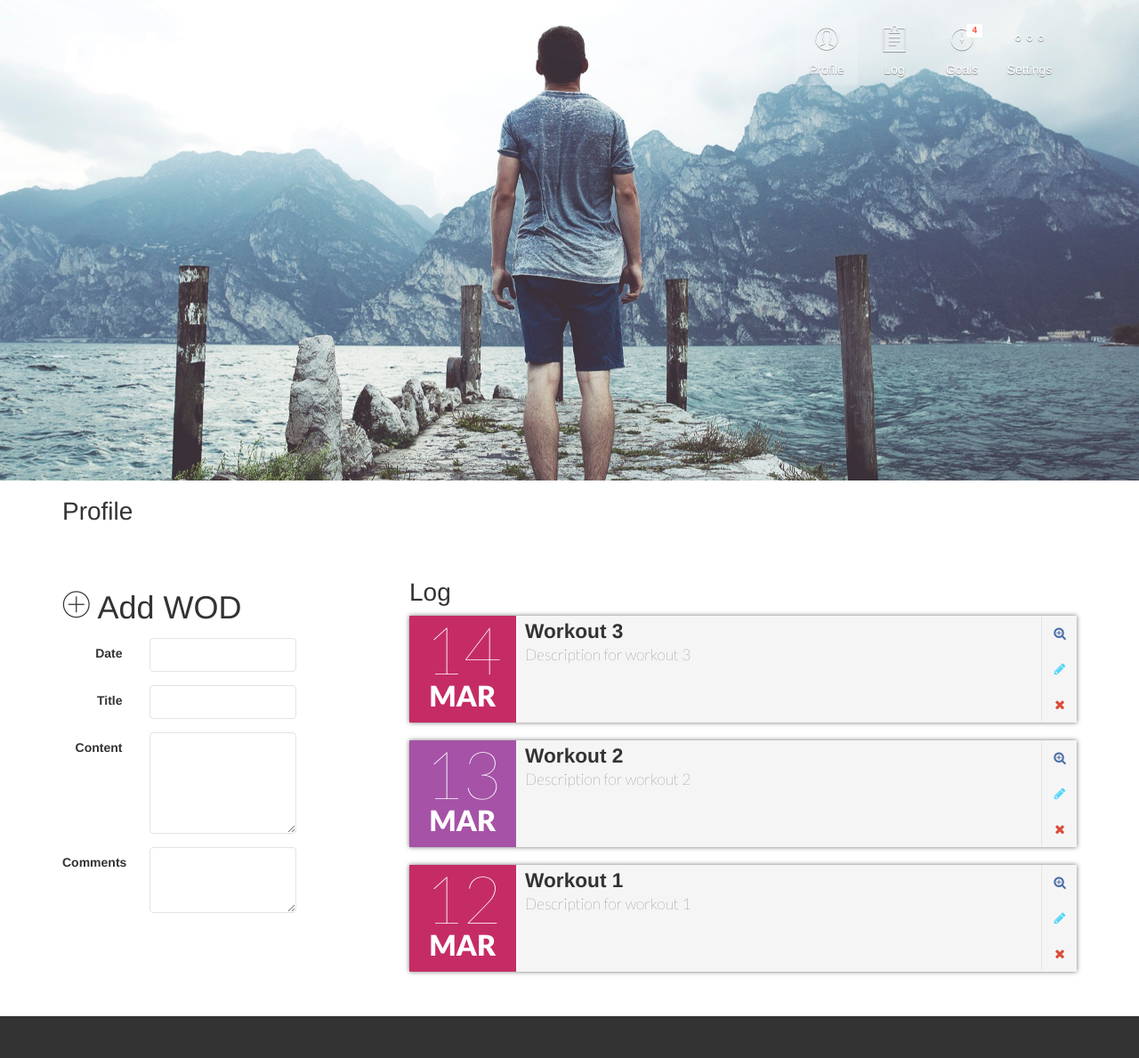
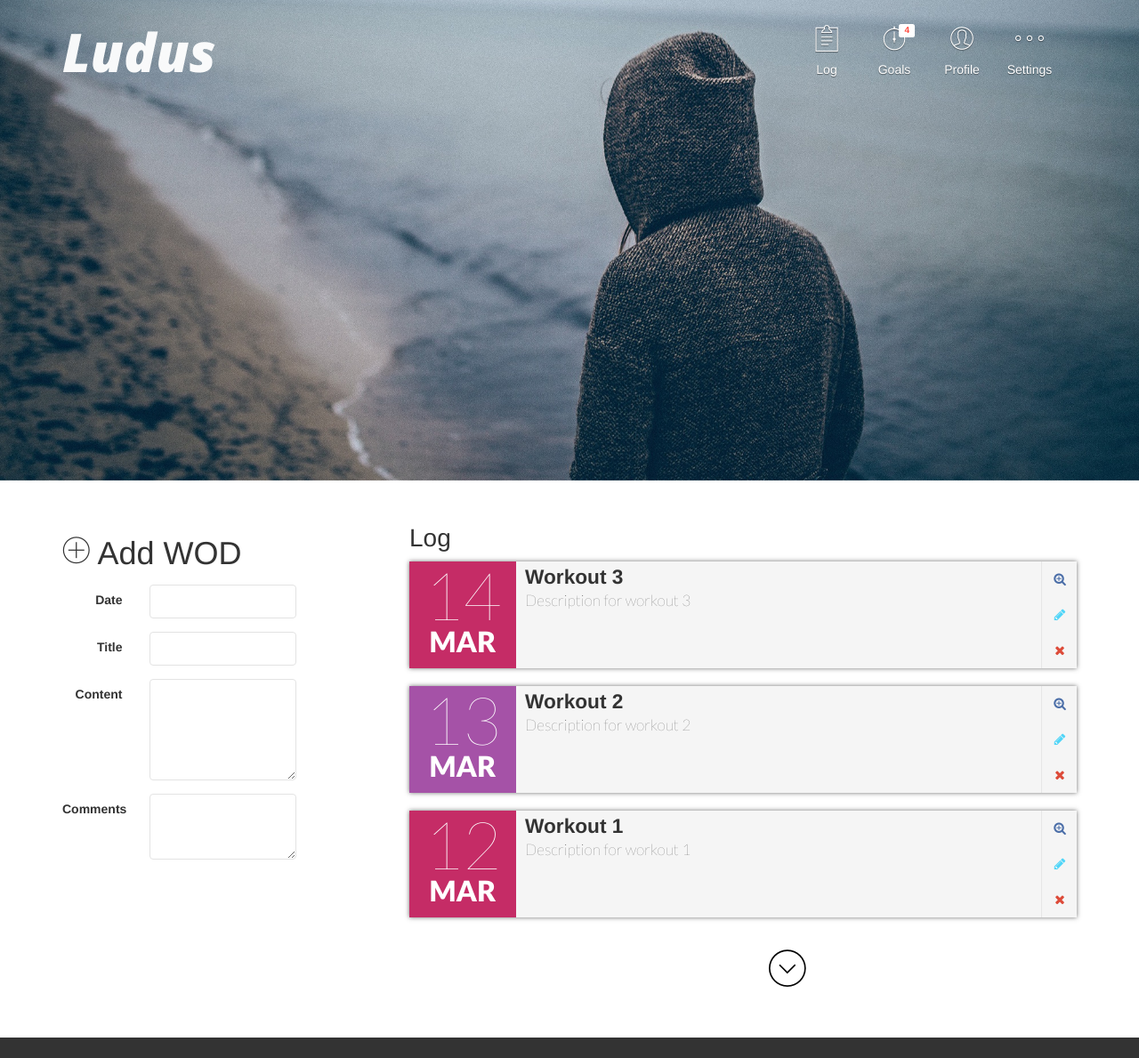
Before and after one commit to atsullivan/Ludus, a plain HTML site: page profile-page-1/profile.html in a window 1280 px wide. Shown: the top 1189 px of the page at 89% size. Drawn offline with nearby package versions, Linux system fonts and the light colour scheme; a script that the page names is missing; a web font is replaced by a local one.

Commit message:
Changed navbar order.  Added log expand button

```diff
--- a/landing-page-2/css/landing.css
+++ b/landing-page-2/css/landing.css
@@ -84,9 +84,10 @@ a:focus, a:active {
 }
 
 .btn {
+  border-radius: 0!important;
   border-width: 2px;
   background-color: transparent;
-  font-weight: 400;
+  font-weight: 700!important;
   opacity: 0.8;
   filter: alpha(opacity=80);
   padding: 8px 16px;
@@ -748,6 +749,7 @@ a:focus, a:active {
     font-style: italic;
     font-size: 60px;
     color: #FFFFFF;
+    /*color: rgba(178, 178, 178, 0.5);*/
     line-height: 20px;
     float: left;
     margin-left: 10px;
@@ -755,6 +757,11 @@ a:focus, a:active {
     width: 50px;
     height: 50px;
 }
+.logo-container .brand:hover {
+  color: white;
+}
+
+
 .logo-container{
     margin-top: 10px;
 }
--- a/profile-page-1/css/profile.css
+++ b/profile-page-1/css/profile.css
@@ -89,3 +89,9 @@ pre.prettyprint{
     font-weight: 100;
     line-height: 1;
   }
+
+.btn-invisible{
+  background-color: transparent;
+  font-size: 50px;
+  text-align: center;
+}
--- a/profile-page-1/profile.html
+++ b/profile-page-1/profile.html
@@ -66,13 +66,7 @@
                               <p>Search</p>
                           </a>
                       </li> -->
-                      <li class="active">
-                          <a href="#profile">
-                              <i class="pe-7s-user">
-                              </i>
-                              <p>Profile</p>
-                          </a>
-                      </li>
+
                       <li>
                           <a href="#log">
                               <i class="pe-7s-note2">
@@ -86,6 +80,13 @@
                                   <span class="label">4</span>
                               </i>
                               <p>Goals</p>
+                          </a>
+                      </li>
+                      <li>
+                          <a href="#profile">
+                              <i class="pe-7s-user">
+                              </i>
+                              <p>Profile</p>
                           </a>
                       </li>
 
@@ -110,7 +111,7 @@
             </div>
           </nav>
         <div class="blurred-container">
-          <div class="img-src" style="background-image: url('img/bg4.jpg')"></div>
+          <div class="img-src" style="background-image: url('img/bg5.jpg')"></div>
         </div>
       </div>
   </div>
@@ -118,11 +119,6 @@
 
 
 <div class="main">
-  <section id="profile">
-    <div class="container">
-      <h3>Profile</h3>
-    </div>
-  </section>
 
   <section id="log">
     <div class="section section-white">
@@ -219,6 +215,10 @@
                   </li>
               </ul>
           </div>
+          <div class="col-md-8"></div>
+          <div class="col-md-4">
+            <button class="btn btn-invisible"><i class="pe-7s-angle-down-circle"></i></button>
+          </div>
         </div>
       </div>
     </div>
@@ -265,6 +265,12 @@
     </div>
   </section>
 
+  <section id="profile">
+    <div class="container">
+      <h3>Profile</h3>
+    </div>
+  </section>
+
   <div class="space-100"></div>
   <p class="text-center">Copyright &copy; 2015 <a href="http://atsullivan.github.io/">atsullivan</a></p>
 </div>
```
Also changed, not shown: 2 other files.
